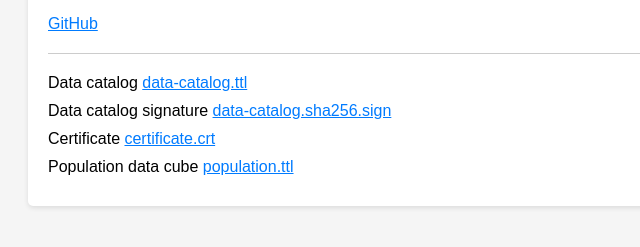
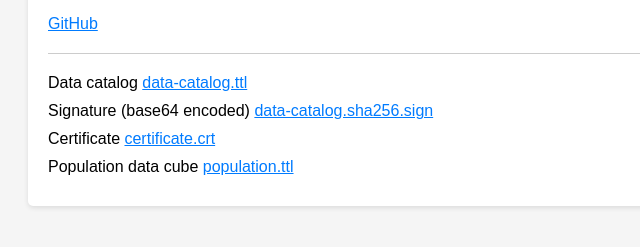
Before and after one commit to milan252525/NDBI046, a plain HTML site: page docs/index.html in a window 1280 px wide. Shown: the part 77-324 px from the top of the page, without its empty margins (0-640 px from the left). Drawn offline with Linux system fonts and the light colour scheme.

Commit message:
HW5 - base64 encoded signature

```diff
--- a/docs/index.html
+++ b/docs/index.html
@@ -14,7 +14,7 @@
         <hr>
         <ul>
             <li>Data catalog <a href="files/data-catalog.ttl">data-catalog.ttl</a></li>
-            <li>Data catalog signature <a href="files/data-catalog.sha256.sign">data-catalog.sha256.sign</a></li>
+            <li>Signature (base64 encoded) <a href="files/data-catalog.sha256.sign">data-catalog.sha256.sign</a></li>
             <li>Certificate <a href="files/certificate.crt">certificate.crt</a></li>
             <li>Population data cube <a href="files/population.ttl">population.ttl</a></li>
         </ul>
```
Also changed, not shown: 1 other file.
